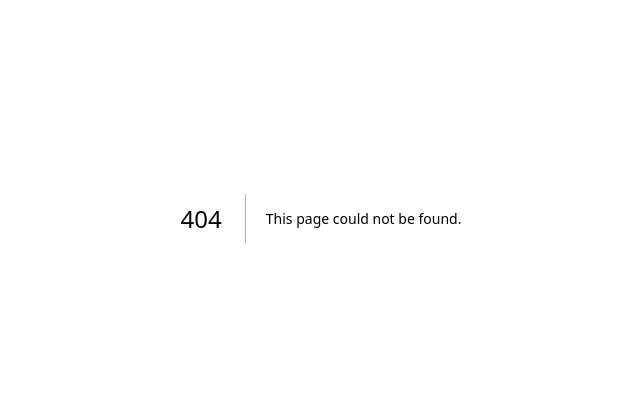
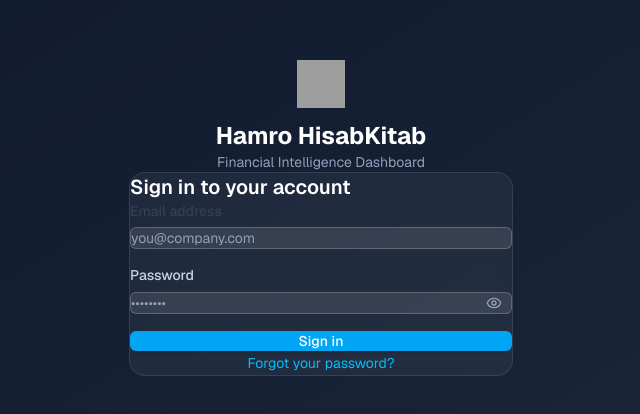
Before and after one commit to leafclutch/hamro_hisabKitab_Simple, a Next.js app: page /login in a window 1280 px wide. Before the commit this address had no page. Shown: the part 182-596 px from the top of the page, without its empty margins (319-959 px from the left). Built offline with nearby package versions, Linux system fonts and the light colour scheme; grey boxes are pictures that could not be loaded.

Commit message:
feat: add login and forgot-password pages

```diff
--- /dev/null
+++ b/src/app/(auth)/forgot-password/page.tsx
@@ -0,0 +1,70 @@
+'use client'
+
+import { forgotPassword } from '@/actions/auth'
+import { Button } from '@/components/ui/button'
+import { Input } from '@/components/ui/input'
+import Link from 'next/link'
+import { useState, useTransition } from 'react'
+import { ArrowLeft, CheckCircle } from 'lucide-react'
+
+export default function ForgotPasswordPage() {
+  const [error, setError] = useState<string | null>(null)
+  const [sent, setSent] = useState(false)
+  const [isPending, startTransition] = useTransition()
+
+  async function handleSubmit(formData: FormData) {
+    setError(null)
+    startTransition(async () => {
+      const result = await forgotPassword(formData)
+      if (result?.error) setError(result.error)
+      else setSent(true)
+    })
+  }
+
+  return (
+    <div className="rounded-2xl bg-white/5 border border-white/10 backdrop-blur-sm p-8">
+      <Link
+        href="/login"
+        className="mb-5 flex items-center gap-1.5 text-sm text-slate-400 hover:text-white"
+      >
+        <ArrowLeft size={14} /> Back to login
+      </Link>
+
+      <h2 className="mb-2 text-xl font-semibold text-white">Reset your password</h2>
+      <p className="mb-6 text-sm text-slate-400">
+        Enter your email and we'll send you a reset link.
+      </p>
+
+      {sent ? (
+        <div className="flex flex-col items-center gap-3 py-4 text-center">
+          <CheckCircle className="h-10 w-10 text-emerald-400" />
+          <p className="text-sm text-slate-300">
+            Check your email for the reset link. It may take a minute.
+          </p>
+        </div>
+      ) : (
+        <form action={handleSubmit} className="flex flex-col gap-4">
+          <Input
+            id="email"
+            name="email"
+            type="email"
+            label="Email address"
+            placeholder="you@company.com"
+            required
+            className="bg-white/10 border-white/20 text-white placeholder:text-slate-400 focus:ring-sky-400"
+          />
+
+          {error && (
+            <p className="rounded-md bg-red-500/10 border border-red-500/20 px-3 py-2 text-sm text-red-400">
+              {error}
+            </p>
+          )}
+
+          <Button type="submit" loading={isPending} className="mt-1 w-full">
+            {isPending ? 'Sending…' : 'Send reset link'}
+          </Button>
+        </form>
+      )}
+    </div>
+  )
+}
--- /dev/null
+++ b/src/app/(auth)/layout.tsx
@@ -0,0 +1,16 @@
+export default function AuthLayout({ children }: { children: React.ReactNode }) {
+  return (
+    <div className="min-h-screen flex items-center justify-center bg-gradient-to-br from-slate-900 to-slate-800 px-4">
+      <div className="w-full max-w-sm">
+        <div className="mb-8 flex flex-col items-center gap-3">
+          <img src="/logo/onlyLogo.svg" alt="Hamro HisabKitab" className="h-12 w-12" />
+          <div className="text-center">
+            <h1 className="text-2xl font-bold text-white">Hamro HisabKitab</h1>
+            <p className="text-sm text-slate-400">Financial Intelligence Dashboard</p>
+          </div>
+        </div>
+        {children}
+      </div>
+    </div>
+  )
+}
--- /dev/null
+++ b/src/app/(auth)/login/page.tsx
@@ -0,0 +1,84 @@
+'use client'
+
+import { login } from '@/actions/auth'
+import { Button } from '@/components/ui/button'
+import { Input } from '@/components/ui/input'
+import Link from 'next/link'
+import { useState, useTransition } from 'react'
+import { Eye, EyeOff } from 'lucide-react'
+
+export default function LoginPage() {
+  const [error, setError] = useState<string | null>(null)
+  const [showPassword, setShowPassword] = useState(false)
+  const [isPending, startTransition] = useTransition()
+
+  async function handleSubmit(formData: FormData) {
+    setError(null)
+    startTransition(async () => {
+      const result = await login(formData)
+      if (result?.error) setError(result.error)
+    })
+  }
+
+  return (
+    <div className="rounded-2xl bg-white/5 border border-white/10 backdrop-blur-sm p-8">
+      <h2 className="mb-6 text-xl font-semibold text-white">Sign in to your account</h2>
+
+      <form action={handleSubmit} className="flex flex-col gap-4">
+        <Input
+          id="email"
+          name="email"
+          type="email"
+          label="Email address"
+          placeholder="you@company.com"
+          required
+          autoComplete="email"
+          className="bg-white/10 border-white/20 text-white placeholder:text-slate-400 focus:ring-sky-400"
+        />
+
+        <div className="flex flex-col gap-1.5">
+          <label htmlFor="password" className="text-sm font-medium text-slate-300">
+            Password
+          </label>
+          <div className="relative">
+            <input
+              id="password"
+              name="password"
+              type={showPassword ? 'text' : 'password'}
+              placeholder="••••••••"
+              required
+              autoComplete="current-password"
+              className="w-full rounded-md border border-white/20 bg-white/10 px-3 py-2 pr-10 text-sm text-white placeholder:text-slate-400 focus:outline-none focus:ring-2 focus:ring-sky-400 focus:border-transparent"
+            />
+            <button
+              type="button"
+              onClick={() => setShowPassword(v => !v)}
+              className="absolute right-2.5 top-1/2 -translate-y-1/2 text-slate-400 hover:text-white"
+            >
+              {showPassword ? <EyeOff size={16} /> : <Eye size={16} />}
+            </button>
+          </div>
+        </div>
+
+        {error && (
+          <p className="rounded-md bg-red-500/10 border border-red-500/20 px-3 py-2 text-sm text-red-400">
+            {error}
+          </p>
+        )}
+
+        <Button type="submit" loading={isPending} className="mt-1 w-full">
+          {isPending ? 'Signing in…' : 'Sign in'}
+        </Button>
+      </form>
+
+      <div className="mt-4 text-center">
+        <Link
+          href="/forgot-password"
+          className="text-sm text-sky-400 hover:text-sky-300 hover:underline"
+        >
+          Forgot your password?
+        </Link>
+      </div>
+    </div>
+  )
+}
```
